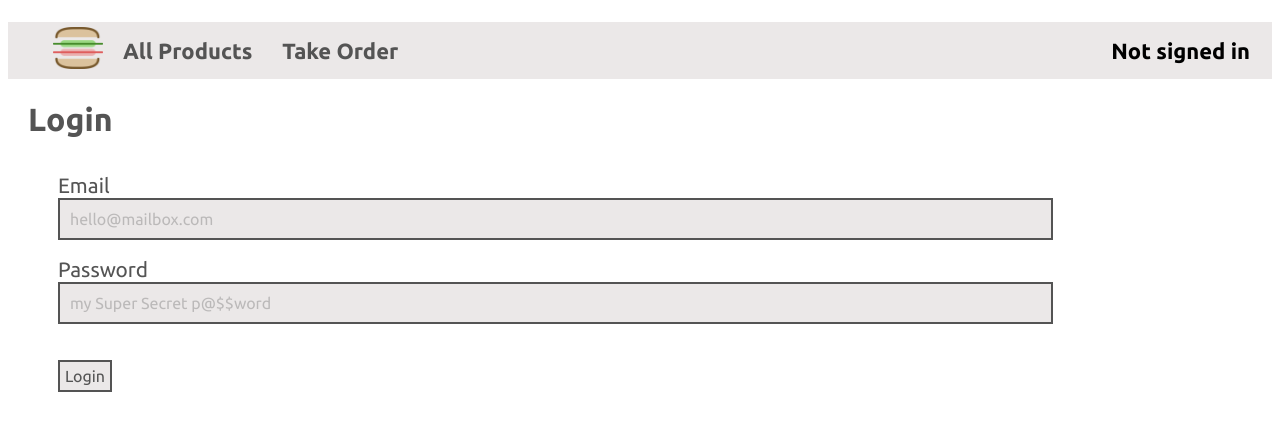
After one commit to avezshariq/foodapp, a Flask app: template website/templates/login.html in a window 1280 px wide. The commit adds this page. Shown: the top 431 px of the page. Run offline with Flask 2, Linux system fonts and the light colour scheme; the template is opened without the code that fills it, so the values that code supplies are empty.

Commit message:
completed with basics

```diff
--- a/website/templates/style.css
+++ b/website/static/style.css
@@ -45,7 +45,7 @@ img {
 
 
 table {
-    width: 80%;
+    width: 50%;
     text-align: center;
     border: 3px solid var(--c2);
 }
@@ -64,6 +64,7 @@ button {
     color: var(--c2);
     border: 2px solid var(--c2);
     padding: 5px;
+    font-size: 1em;
 }
 button:hover {
     background-color: var(--c2);
@@ -72,3 +73,28 @@ button:hover {
 button:focus {
     background-color: var(--c3);
 }
+.heading {
+    font-weight: 700;
+    font-size: 2em;
+    color: var(--c2);
+    padding-left: 20px;
+}
+label {
+    /* font-weight: 700; */
+    color: var(--c2);
+    font-size: 1.3em;
+}
+input {
+    width: 80%;
+    border: 2px solid var(--c2);
+    background-color: var(--c1);
+    color: var(--c2);
+    padding: 10px;
+    font-size: 1em;
+}
+input::placeholder{
+    opacity: 40%;
+}
+.cred {
+    padding-left: 50px;
+}
--- /dev/null
+++ b/website/templates/base.html
@@ -0,0 +1,37 @@
+<!DOCTYPE html>
+<html>
+<head>
+    <title>{% block title %}base{% endblock %}</title>
+    <link rel="stylesheet" href="{{ url_for('static', filename='style.css')}}">
+</head>
+
+<body>
+    <nav>
+        <ul>
+            <li><img src="{{ url_for('static', filename='logo.png')}}" width="50"></li>
+            <div class="logo">
+
+                <li><a href='/'>All Products</a></li>
+                <li><a href='index.html'>Take Order</a></li>
+            </div>
+
+            <div class="user">
+                <li>Not signed in</li>
+            </div>
+        </ul>
+    </nav>
+    <!-- {% with messages=get_flashed_messages(with_categories=true) %}
+        {% if messages %}
+            {% for mes in messages %}
+                <div class="flash"></div>
+                {{ mes }}
+            {% endfor %}
+        {% endif %}
+    {% endwith %} -->
+
+    {% block body %}
+    base
+    {% endblock %}
+</body>
+</html>
+<script src="script.js"></script>
--- /dev/null
+++ b/website/templates/login.html
@@ -0,0 +1,39 @@
+{% extends 'base.html' %}
+{% block title %}Login{% endblock %}
+
+{% block body %}
+<form method="POST">
+    <div class="heading">Login</div>
+    <br/>
+    <br/>
+
+    <div class="cred">
+        <label for="email">Email</label>
+        <br/>
+        <input
+            type="email"
+            placeholder="hello@mailbox.com"
+            name="email"
+            id="email"
+            required
+            />
+        <br/>
+        <br/>
+        <label for="password">Password</label>
+        <br/>
+        <input
+            type="password"
+            placeholder="my Super Secret p@$$word"
+            name="password"
+            id="password"
+            required
+            />
+        <br/>
+        <br/>
+        <br/>
+        <button type="submit">Login</button>
+    </div>
+
+</form>
+
+{% endblock %}
```
Also changed, not shown: website/__init__.py (+25 -0 lines), website/models.py (+13 -0 lines), website/templates/all_products.html (added, +31 -0 lines), website/templates/index.html (deleted, +0 -52 lines), website/views.py (+44 -1 lines), instance/the_database.db (added), website/auth.py (deleted), website/static/logo.png (renamed from website/templates/logo.png), website/static/script.js (renamed from website/templates/script.js).
